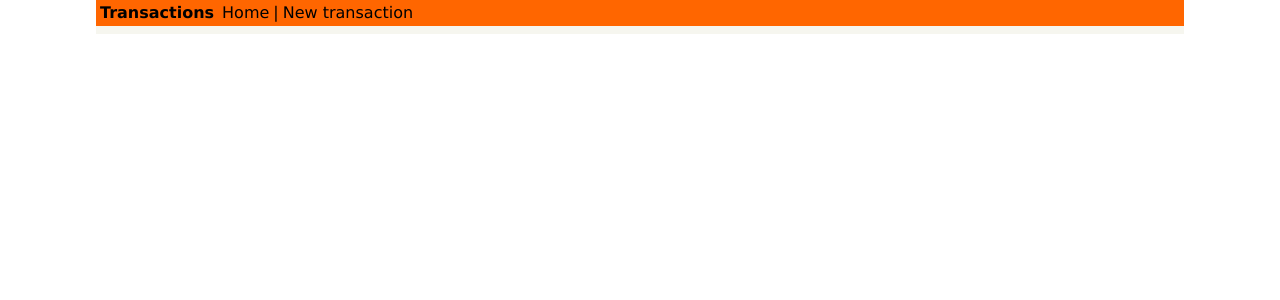
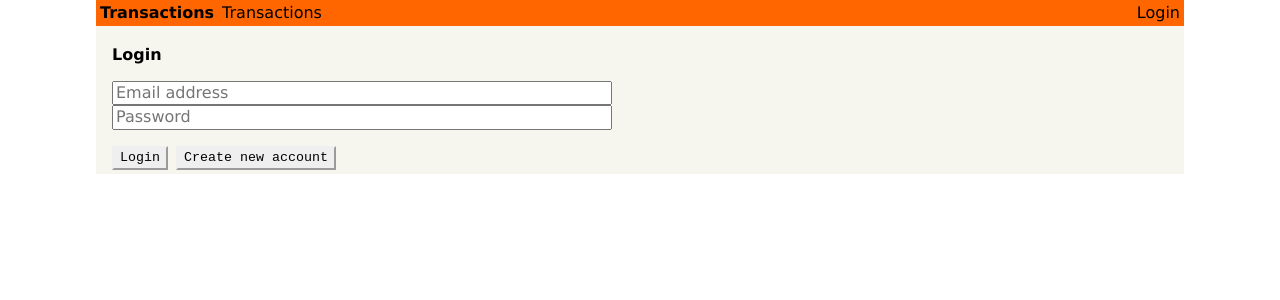
Before and after one commit to zain-elabedeen/TrasferBaseApp, a React (Create React App) app: page /login in a window 1280 px wide. Shown: the top 300 px of the page. Built offline with nearby package versions, Linux system fonts and the light colour scheme.

Commit message:
Authenticate user

```diff
--- a/package.json
+++ b/package.json
@@ -4,6 +4,7 @@
   "private": true,
   "dependencies": {
     "apollo-boost": "^0.4.4",
+    "apollo-link-context": "^1.0.19",
     "graphql": "^14.5.8",
     "react": "^16.12.0",
     "react-apollo": "^3.1.3",
--- a/src/components/App.js
+++ b/src/components/App.js
@@ -1,7 +1,9 @@
 import React, { Component } from 'react'
 import { Switch, Route } from 'react-router-dom'
 import Header from './Header'
+import { AUTH_TOKEN } from '../constants'
 
+import Login from './Login'
 import CreateTransfer from './CreateTransfer';
 import PayoutList from './PayoutList';
 
@@ -14,6 +16,7 @@
           <Switch>
             <Route exact path="/" component={PayoutList} />
             <Route exact path="/create-transaction" component={CreateTransfer} />
+            <Route exact path="/login" component={Login} />
           </Switch>
         </div>
       </div>
--- a/src/components/Header.js
+++ b/src/components/Header.js
@@ -2,19 +2,45 @@
 import { Link } from 'react-router-dom'
 import { withRouter } from 'react-router'
 
+import { AUTH_TOKEN } from '../constants'
+
 class Header extends Component {
   render() {
+    //TODO: Use JWT in request headers or coockies
+    const authToken = localStorage.getItem(AUTH_TOKEN)
+
     return (
       <div className="flex pa1 justify-between nowrap orange">
         <div className="flex flex-fixed black">
           <div className="fw7 mr1">Transactions</div>
           <Link to="/" className="ml1 no-underline black">
-            Home
+            Transactions
           </Link>
-          <div className="ml1">|</div>
-          <Link to="/create-transaction" className="ml1 no-underline black">
-            New transaction
-          </Link>
+          {authToken && (
+            <div className="flex">
+              <div className="ml1">|</div>
+              <Link to="/create-transaction" className="ml1 no-underline black">
+                Create Transaction
+              </Link>
+            </div>
+          )}
+        </div>
+        <div className="flex flex-fixed">
+          {authToken ? (
+            <div
+              className="ml1 pointer black"
+              onClick={() => {
+                localStorage.removeItem(AUTH_TOKEN)
+                this.props.history.push(`/`)
+              }}
+            >
+              Logout
+            </div>
+          ) : (
+            <Link to="/login" className="ml1 no-underline black">
+              Login
+            </Link>
+          )}
         </div>
       </div>
     )
--- /dev/null
+++ b/src/components/Login.js
@@ -0,0 +1,105 @@
+import React, { Component } from 'react'
+import { Mutation } from 'react-apollo'
+import gql from 'graphql-tag'
+
+import { AUTH_TOKEN } from '../constants'
+
+const SIGNUP_MUTATION = gql`
+  mutation SignupMutation($email: String!, $password: String!, $name: String!) {
+    createUser(email: $email, password: $password, name: $name) {
+      id
+      name
+    }
+  }
+`
+
+const LOGIN_MUTATION = gql`
+  mutation LoginMutation($email: String!, $password: String!) {
+    signIn(email: $email, password: $password) {
+      user {
+        id
+        name
+      }
+      token
+    }
+  }
+`
+
+class Login extends Component {
+  state = {
+    login: true, // switch between Login and SignUp
+    email: '',
+    password: '',
+    name: '',
+  }
+
+  render() {
+    const { login, email, password, name } = this.state
+    return (
+      <div>
+        <h4 className="mv3">{login ? 'Login' : 'Sign Up'}</h4>
+        <div className="flex flex-column">
+          {!login && (
+            <input
+              value={name}
+              onChange={e => this.setState({ name: e.target.value })}
+              type="text"
+              placeholder="Name"
+            />
+          )}
+          <input
+            value={email}
+            onChange={e => this.setState({ email: e.target.value })}
+            type="text"
+            placeholder="Email address"
+          />
+          <input
+            value={password}
+            onChange={e => this.setState({ password: e.target.value })}
+            type="password"
+            placeholder="Password"
+          />
+        </div>
+        <div className="flex mt3">
+          <Mutation
+            mutation={login ? LOGIN_MUTATION : SIGNUP_MUTATION}
+            variables={{ email, password, name }}
+            onCompleted={data => this._confirm(data)}
+          >
+            {mutation => (
+              <div className="pointer mr2 button" onClick={mutation}>
+                {login ? 'Login' : 'Create account'}
+              </div>
+            )}
+          </Mutation>
+          <div
+            className="pointer button"
+            onClick={() => this.setState({ login: !login })}
+          >
+            {login
+              ? 'Create new account'
+              : 'Login'}
+          </div>
+        </div>
+      </div>
+    )
+  }
+
+  _confirm = async data => {
+    // Redirect user to home page after login
+    if(this.state.login) {
+      const { token } = data.signIn
+      this._saveUserData(token)
+      this.props.history.push(`/`)
+    } else {
+      // Render login page after sign up
+     this.setState({ login: true})
+    }
+  }
+
+  _saveUserData = token => {
+    localStorage.setItem(AUTH_TOKEN, token)
+  }
+}
+
+export default Login
--- /dev/null
+++ b/src/constants.js
@@ -0,0 +1 @@
+export const AUTH_TOKEN = 'auth-token'
--- a/src/index.js
+++ b/src/index.js
@@ -9,6 +9,9 @@
 import { ApolloClient } from 'apollo-client'
 import { createHttpLink } from 'apollo-link-http'
 import { InMemoryCache } from 'apollo-cache-inmemory'
+import { setContext } from 'apollo-link-context'
+
+import { AUTH_TOKEN } from './constants'
 
 // TODO: use env vars
 // GraphQL server server address
@@ -16,9 +19,19 @@
   uri: 'http://localhost:3000/graphql'
 })
 
+const authLink = setContext((_, { headers }) => {
+  const token = localStorage.getItem(AUTH_TOKEN)
+  return {
+    headers: {
+      ...headers,
+      authorization: token ? `${token}` : ''
+    }
+  }
+})
+
 // Creates apollo client instant
 const client = new ApolloClient({
-  link: httpLink,
+  link: authLink.concat(httpLink),
   cache: new InMemoryCache()
 })
 
```
Also changed, not shown: src/components/PayoutList.js (line endings or trailing spaces), 1 other file (tests, documents, lock files or other folders).
